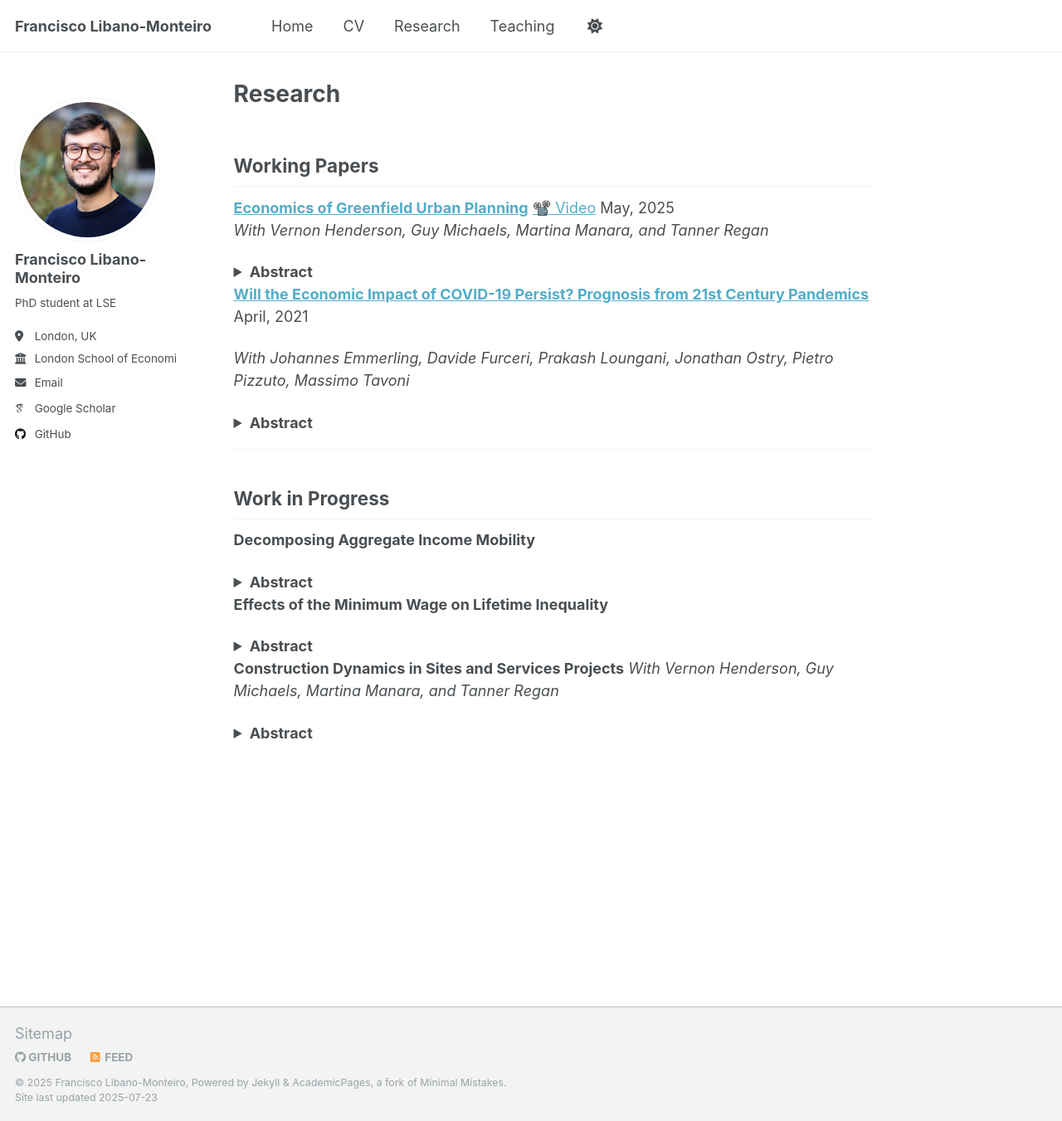
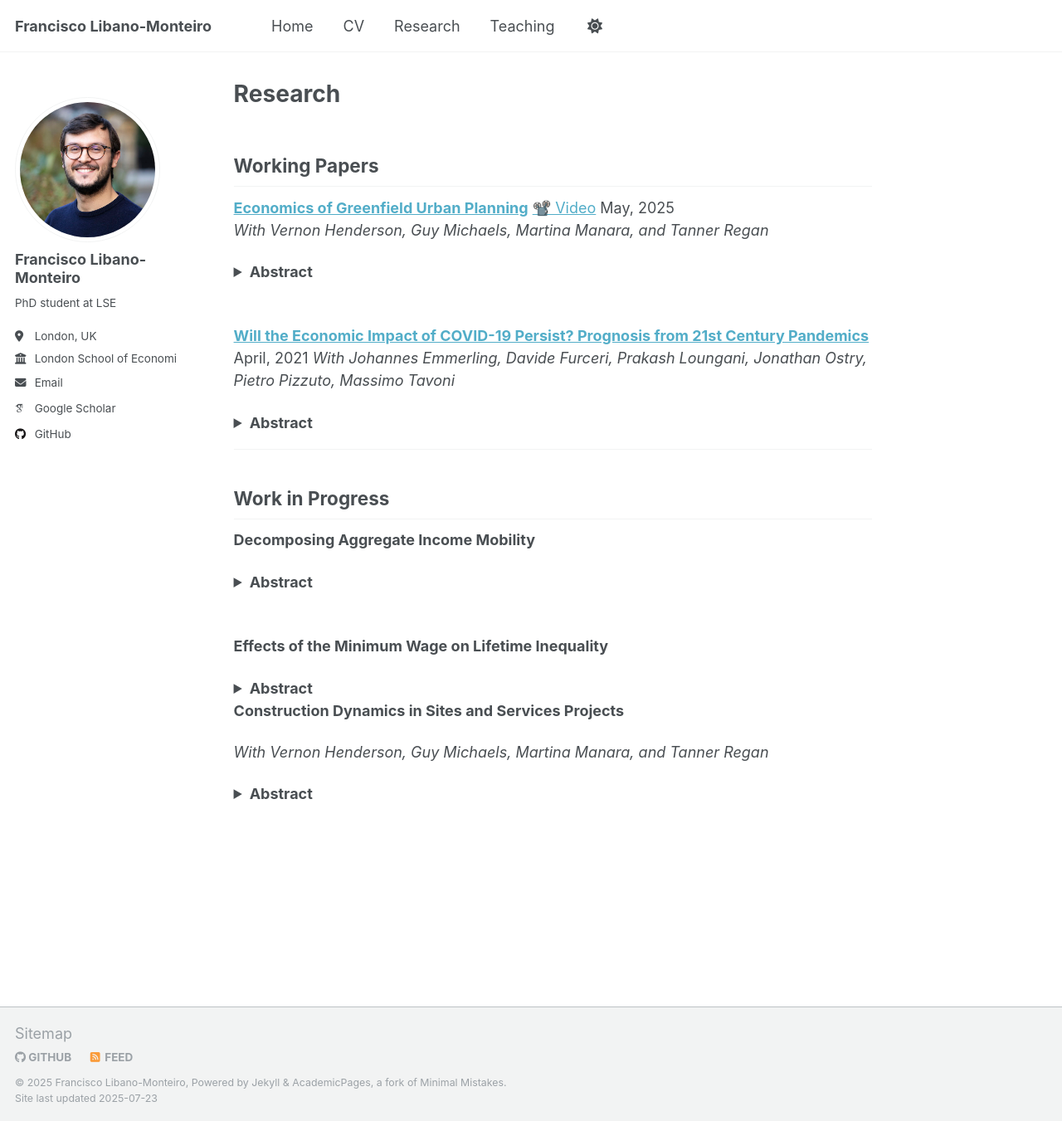
Before and after one commit to mfsdlm98/mfsdlm98.github.io, a Jekyll site: the page built from _pages/research.md, in a window 1280 px wide and 1351 px high. Shown: the whole window at 83% size. Built offline with Jekyll 4.4.1, drawn with Linux system fonts in a browser that asks for light colours; some web fonts are replaced.

Commit message:
Adjustments in Research

```diff
--- a/_pages/research.md
+++ b/_pages/research.md
@@ -8,7 +8,7 @@ author_profile: true
 ## Working Papers
 
 **[Economics of Greenfield Urban Planning](../files/Economics%20of%20Greenfield%20Urban%20Planning.pdf)** [📽️ Video](https://www.youtube.com/watch?v=ngF0-FqzKQA) May, 2025
-_With Vernon Henderson, Guy Michaels, Martina Manara, and Tanner Regan_
+_With Vernon Henderson, Guy Michaels, Martina Manara, and Tanner Regan_ <br>
 <details>
 <summary><strong>Abstract</strong></summary>
 <p>
@@ -21,11 +21,10 @@ We find that the project secured property rights and access, raised land values
 
 </p>
 </details>
-<!-- <br/> -->
+<br>
 
 **[Will the Economic Impact of COVID-19 Persist? Prognosis from 21st Century Pandemics](../files/wpiea2021119-print-pdf.pdf)** April, 2021
-
-_With Johannes Emmerling, Davide Furceri, Prakash Loungani, Jonathan Ostry, Pietro Pizzuto, Massimo Tavoni_
+_With Johannes Emmerling, Davide Furceri, Prakash Loungani, Jonathan Ostry, Pietro Pizzuto, Massimo Tavoni_ <br>
 <details>
 <summary><strong>Abstract</strong></summary>
 <p>
@@ -41,7 +40,7 @@ Energy use and CO₂ emissions dropped, but mostly because of the persistent dec
 
 ## Work in Progress
 
-**Decomposing Aggregate Income Mobility**
+**Decomposing Aggregate Income Mobility** <br>
 <details>
 <summary><strong>Abstract</strong></summary>
 <p>
@@ -58,10 +57,9 @@ I apply this formula using a rich employer-employee matched dataset of all priva
 
 </p>
 </details>
-<!-- <br/> -->
+<br/>
 
-**Effects of the Minimum Wage on Lifetime Inequality**
-
+**Effects of the Minimum Wage on Lifetime Inequality**  <br>
 <details>
 <summary><strong>Abstract</strong></summary>
 <p>
@@ -77,7 +75,8 @@ Although the effects persist for several years, they gradually dissipate once th
 <!-- <br/> -->
 
 **Construction Dynamics in Sites and Services Projects**
-_With Vernon Henderson, Guy Michaels, Martina Manara, and Tanner Regan_
+
+_With Vernon Henderson, Guy Michaels, Martina Manara, and Tanner Regan_ <br>
 <details>
 <summary><strong>Abstract</strong></summary>
 <p>
```
